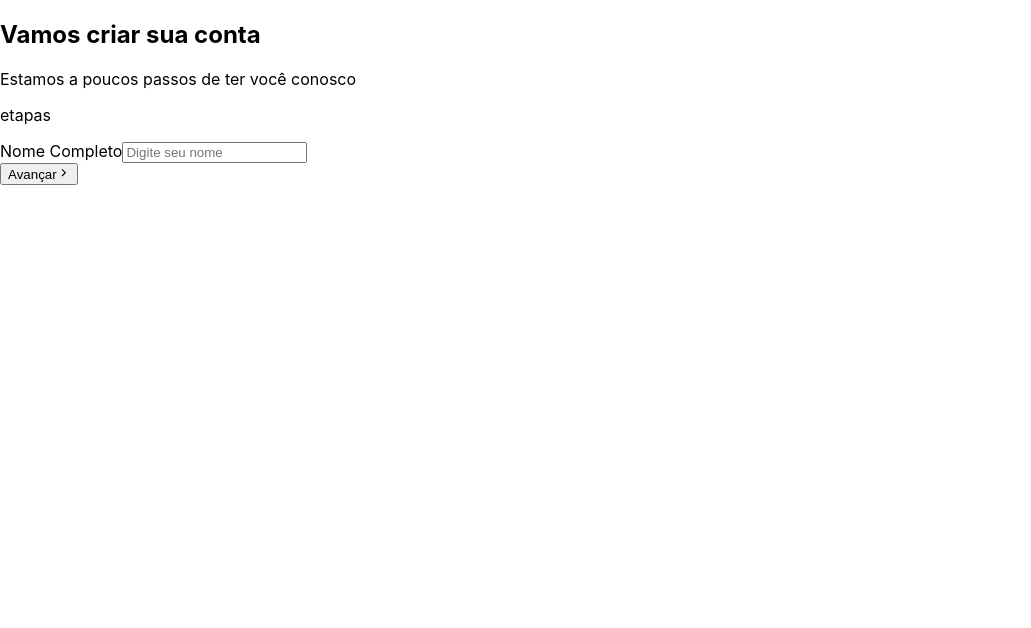
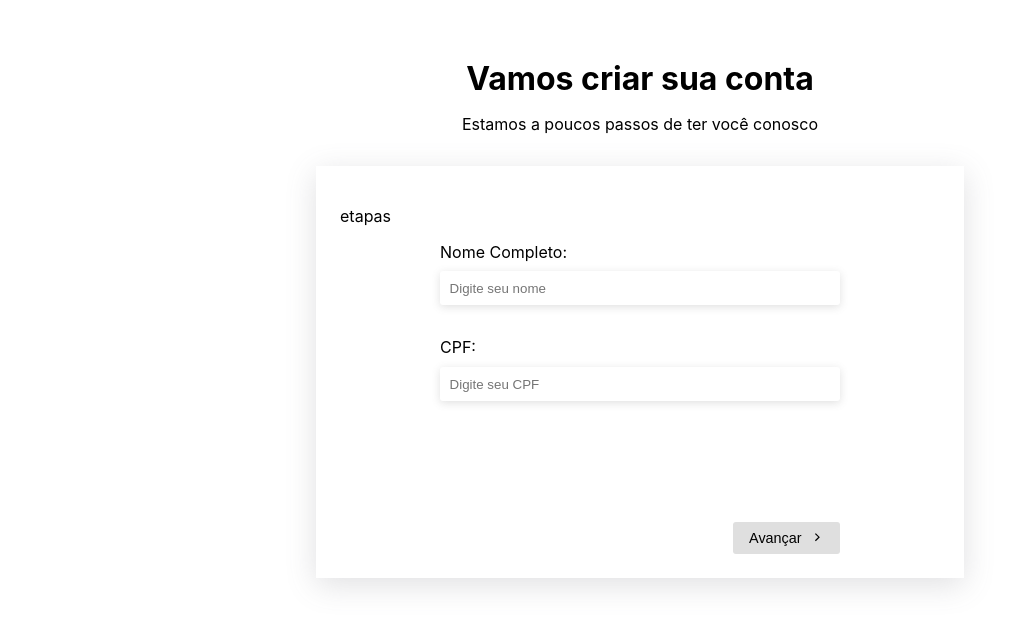
Before and after one commit to ICEI-PUC-Minas-PMV-ADS/pmv-ads-2023-2-e4-proj-infra-t6-puc-banking, a React (Create React App) app in the folder src/Web/puc-banking/: page / in a window 1280 px wide. Shown: the top 628 px of the page, without its empty margins (0-1031 px from the left). Built offline with nearby package versions, Linux system fonts and the light colour scheme.

Commit message:
Estilização básica da Pagina central dos forms de cadastro.

```diff
--- a/src/Web/puc-banking/src/Components/RegisterUserForm.js
+++ b/src/Web/puc-banking/src/Components/RegisterUserForm.js
@@ -1,11 +1,16 @@
 import React from "react";
+import "../RegisterForm.css";
 
 const RegisterUserForm = () => {
     return (
         <div>
             <div className="form-control">
-                <label htmlFor="name">Nome Completo</label>
-                <input type="text" name="text" id="name" placeholder="Digite seu nome" required></input>
+                <label htmlFor="name">Nome Completo:</label>
+                <input type="text" name="name" id="name" placeholder="Digite seu nome" required></input>
+            </div>
+            <div className="form-control">
+                <label htmlFor="Cpf">CPF:</label>
+                <input type="text" name="cpf" id="cpf" placeholder="Digite seu CPF" required></input>
             </div>
         </div>
     )
--- a/src/Web/puc-banking/src/Pages/Register.js
+++ b/src/Web/puc-banking/src/Pages/Register.js
@@ -5,6 +5,7 @@ import { FiSend } from "react-icons/fi";
 import RegisterUserForm from '../Components/RegisterUserForm';
 import RegisterCardForm from '../Components/RegisterCardForm';
 import RegisterThanks from '../Components/RegisterThanksForm';
+import '../RegisterPage.css'
 
 //Hoks
 import { useForm } from "../hooks/useForm";
--- /dev/null
+++ b/src/Web/puc-banking/src/RegisterPage.css
@@ -0,0 +1,80 @@
+.app {
+    padding: 2rem;
+}
+
+.header{
+    text-align: center;
+    margin-bottom: 2rem;
+}
+
+.header h2 {
+    font-size: 2rem;
+    margin-bottom: 1rem;
+}
+
+.form-container{
+    max-width: 600px;
+    margin: 0 auto;
+    background-color: #FFF;
+    padding: 1.5rem;
+    box-shadow: rgba(100, 100, 111, .2) 0px 7px 29px 0px;
+}
+
+.form-container form{
+   max-width: 400px;
+   margin: 0 auto;
+}
+
+.inputs-container{
+    min-height: 280px;
+
+}
+
+.form-control {
+    display: flex;
+    flex-direction: column;
+    gap: 0.6rem;
+    margin-bottom: 2rem;
+}
+
+.label {
+    font-weight: bold;
+    color: #777;
+    font-size: 0.9rem;
+}
+
+input,
+textarea{
+    padding: 0.6rem;
+    border: none;
+    border-radius: 3px;
+    box-shadow: rgba(99, 99, 99, 0.2) 0px 2px 8px 0px;
+}
+
+textarea{
+    height: 120px;
+}
+
+.actions{
+    display: flex;
+    justify-content: flex-end;
+    gap: 1rem;
+}
+
+.actions button{
+    font-size: 0.9rem;
+    padding: 0.5rem 1rem;
+    display: flex;
+    gap: 0.5rem;
+    align-items: center;
+    border-radius: 3px;
+    background-color: #dfdfdf;
+    cursor: pointer;
+    border: none;
+    transition: 0.3s;
+}
+
+.actions button:hover{
+    background-color: #cfcfcf;
+
+}
```
Also changed, not shown: src/Web/puc-banking/src/style.css (added).
